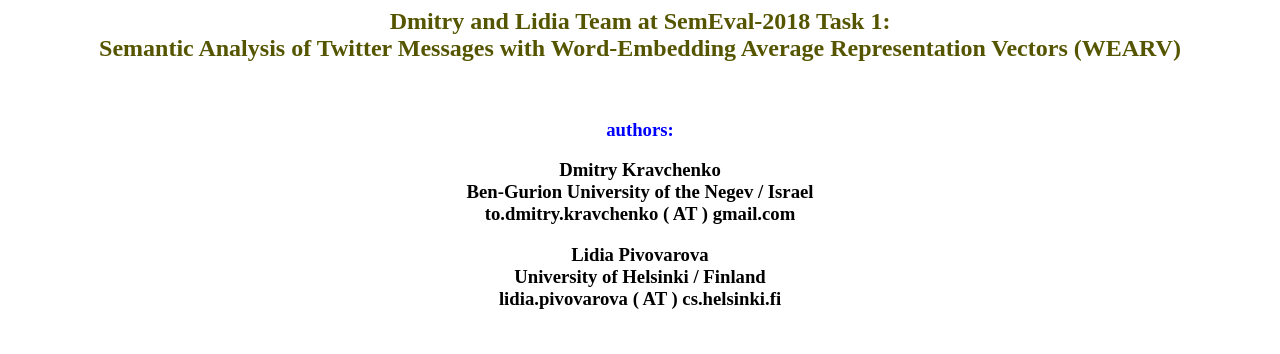
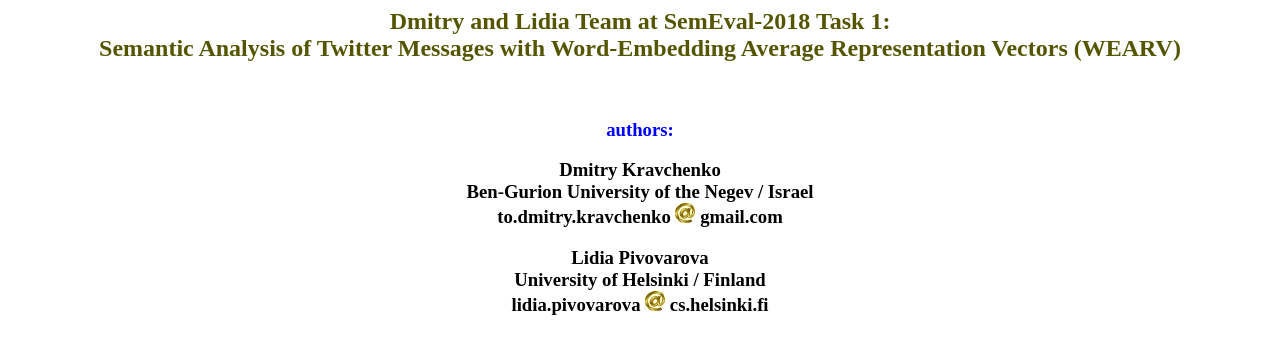
Before and after one commit to dmikrav/AffectsInTweets_SemEval_2018, a plain HTML site: page docs/index.html in a window 1280 px wide. Drawn offline with Linux system fonts and the light colour scheme.

Commit message:
html
html

```diff
--- a/docs/index.html
+++ b/docs/index.html
@@ -7,13 +7,13 @@
 <h3 style="color: blue; text-align: center">authors:</h3>
 <div><h3 style="text-align: center">Dmitry Kravchenko <br>
   Ben-Gurion University of the Negev / Israel <br>
-  to.dmitry.kravchenko ( AT ) gmail.com <br>
+  to.dmitry.kravchenko <img src="image1.jpg"> gmail.com <br>
   </h3>
 </div>
 <div><h3 style="text-align: center">
   Lidia Pivovarova <br>
   University of Helsinki / Finland <br>
-  lidia.pivovarova ( AT ) cs.helsinki.fi
+  lidia.pivovarova <img src="image1.jpg"> cs.helsinki.fi
   </h3>
 </div>
 </body>
```
Also changed, not shown: docs/image1.jpg (added).
